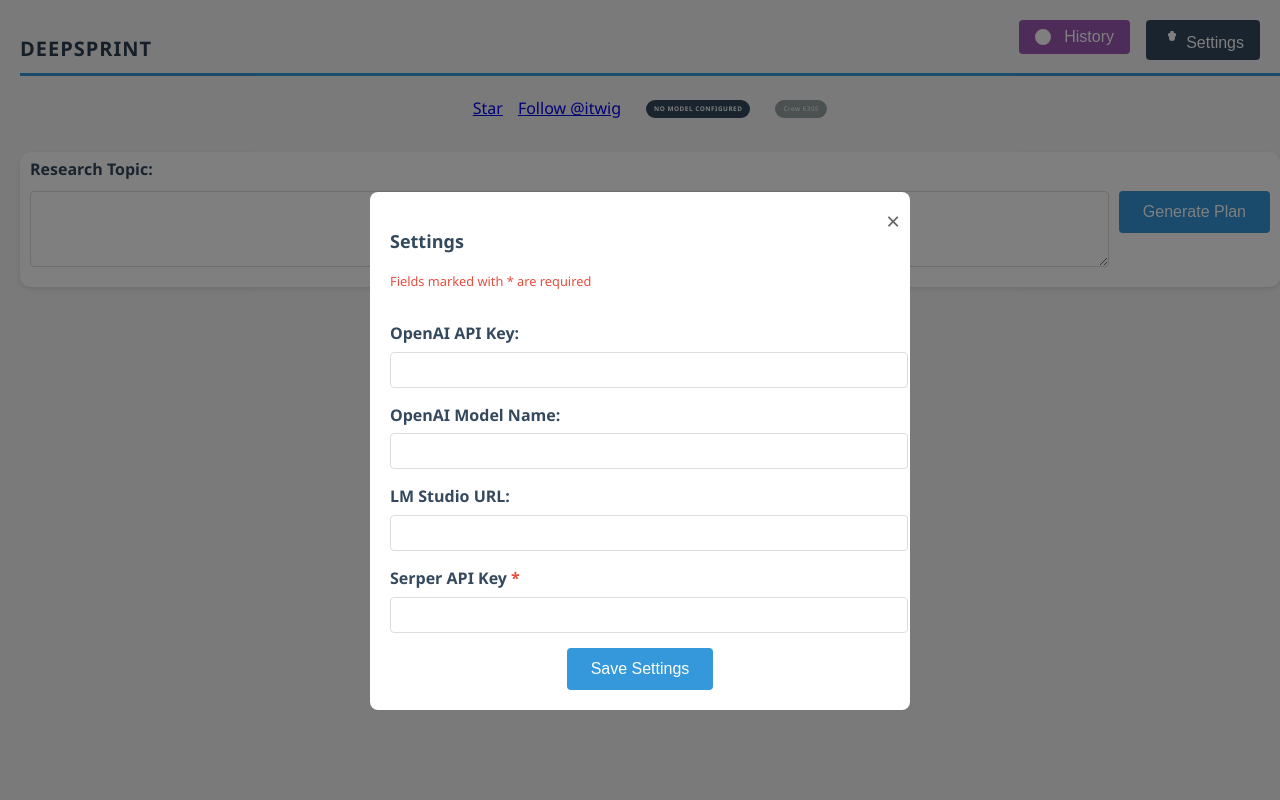
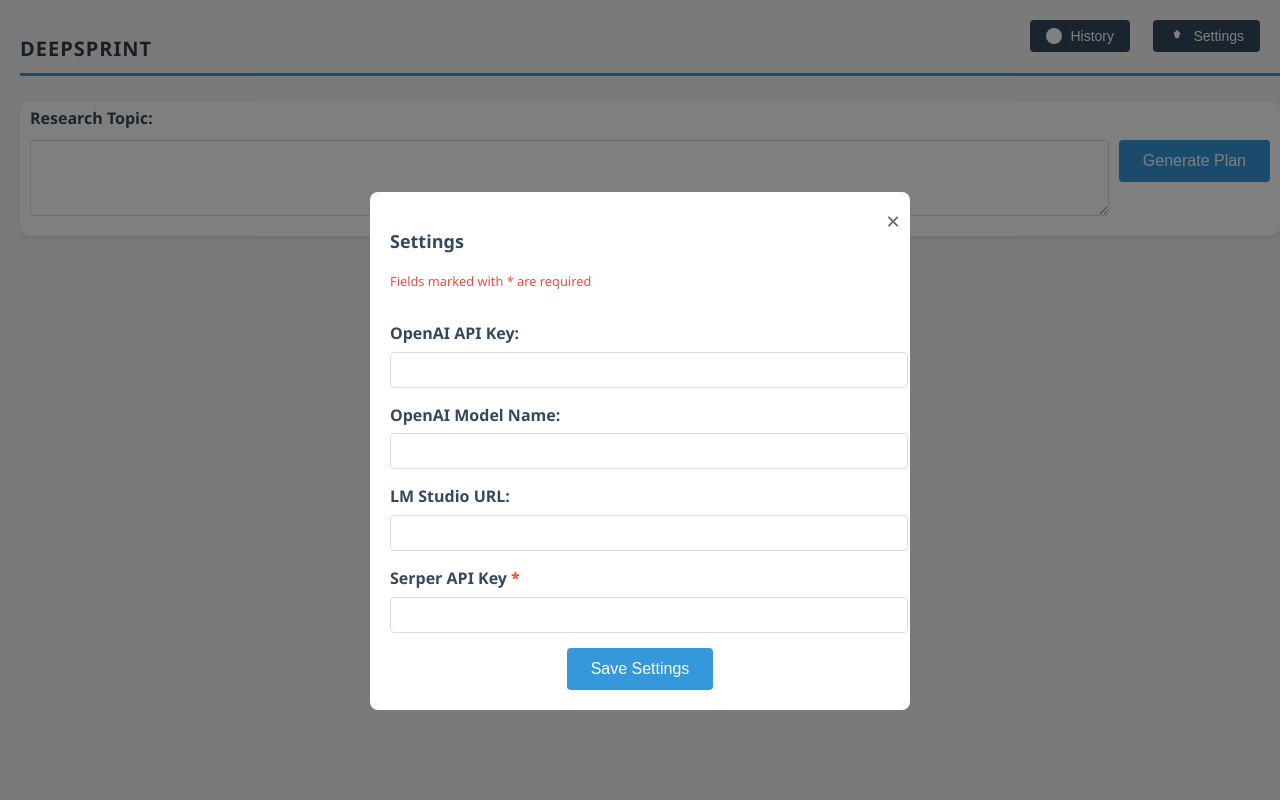
Before and after one commit to ilantwig/deepsprint, a Flask app: page / in a window 1280 px wide. Run offline with Flask 3, Linux system fonts and the light colour scheme; parts of the project's set-up code (start-up, migrations or seed data) failed here and were passed over; some libraries are stand-ins or nearby versions.

Commit message:
minor style change to the history button

```diff
--- a/static/css/style.css
+++ b/static/css/style.css
@@ -413,17 +413,41 @@
     opacity: 0.8;
 }
 
-.settings-button {
-    position: absolute;
-    top: 20px;
-    right: 20px;
+.settings-button, .history-dropdown-btn {
     background-color: #34495e;
     color: white;
     padding: 8px 16px;
     border: none;
     border-radius: 4px;
     cursor: pointer;
+    font-size: 14px;
+    display: flex;
+    align-items: center;
+    gap: 8px;
+    transition: background-color 0.3s;
+}
+
+.settings-button:hover, .history-dropdown-btn:hover {
+    background-color: #2c3e50;
+}
+
+.settings-button {
+    position: absolute;
+    top: 20px;
+    right: 20px;
     z-index: 1000;
+}
+
+.history-dropdown {
+    position: absolute;
+    top: 20px;
+    right: 150px;
+    z-index: 1000;
+}
+
+.settings-button svg, .history-dropdown-btn svg {
+    width: 16px;
+    height: 16px;
 }
 
 .settings-modal {
@@ -501,35 +525,6 @@
 }
 
 /* History Dropdown */
-.history-dropdown {
-    position: absolute;
-    top: 20px;
-    right: 150px;
-    display: inline-block;
-    z-index: 1000;
-}
-
-.history-dropdown-btn {
-    background-color: #9b59b6;
-    color: white;
-    padding: 8px 16px;
-    border: none;
-    border-radius: 4px;
-    cursor: pointer;
-    display: flex;
-    align-items: center;
-    gap: 8px;
-    font-size: 16px;
-}
-
-.history-dropdown-btn svg {
-    margin-right: 5px;
-}
-
-.history-dropdown-btn:hover {
-    background-color: #8e44ad;
-}
-
 .history-dropdown-content {
     display: none;
     position: absolute;
--- a/templates/base.html
+++ b/templates/base.html
@@ -9,9 +9,10 @@
 <body>
     <header>
         <h1>DeepSprint</h1>
+    </header>
 
-
-
+    <main>
+        {% block content %}{% endblock %}
         <div class="social-buttons">
             <!-- GitHub Star Button -->
             <a class="github-button"
@@ -32,10 +33,6 @@
                <span class="model-badge">{{ model_status }}</span>
                {% endif %}          <span class="crew-id-badge">Crew {{ crewid }}</span>
         </div>
-    </header>
-
-    <main>
-        {% block content %}{% endblock %}
     </main>
 
     <script async defer src="https://buttons.github.io/buttons.js"></script>
```
